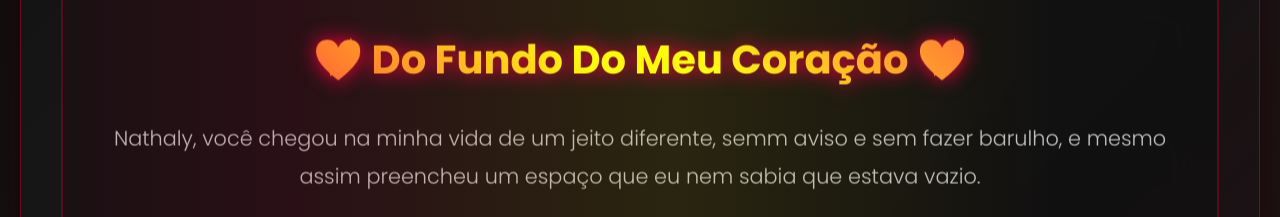
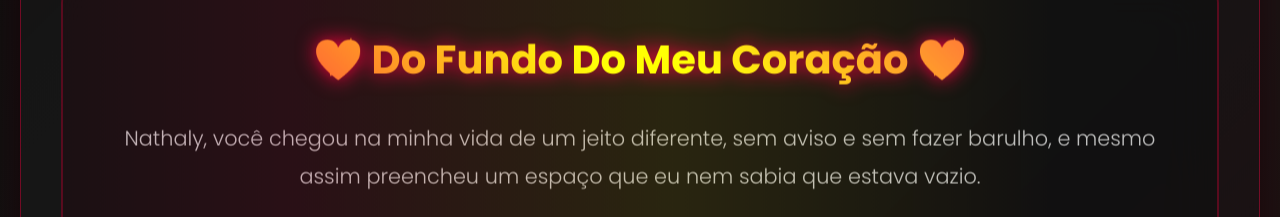
Before and after one commit to jhoninhaa77k/Surpresapravoce, a plain HTML site: page index.html in a window 1280 px wide. Shown: the part 860-1077 px from the top of the page. Drawn offline with Linux system fonts and the light colour scheme.

Commit message:
Update index.html

```diff
--- a/index.html
+++ b/index.html
@@ -753,7 +753,7 @@
 
             <div class="special-message" id="specialMessage">
                 <h3>💖 Do Fundo Do Meu Coração 💖</h3>
-                <p><span class="girlfriend-name"></span>, você chegou na minha vida de um jeito diferente, semm aviso e sem fazer barulho, e mesmo assim preencheu um espaço que eu nem sabia que estava vazio.</p>
+                <p><span class="girlfriend-name"></span>, você chegou na minha vida de um jeito diferente, sem aviso e sem fazer barulho, e mesmo assim preencheu um espaço que eu nem sabia que estava vazio.</p>
                 <br>
                 <p>Sua companhia é daquelas que não pesa, não exige, não cansa - ela acolhe. Você é presença, é paz, é força. uma Mulher que carrega amor e coragem nos olhos. Uma mãe linda e guerreira de todos os dias 💝</p>
             </div>
```
